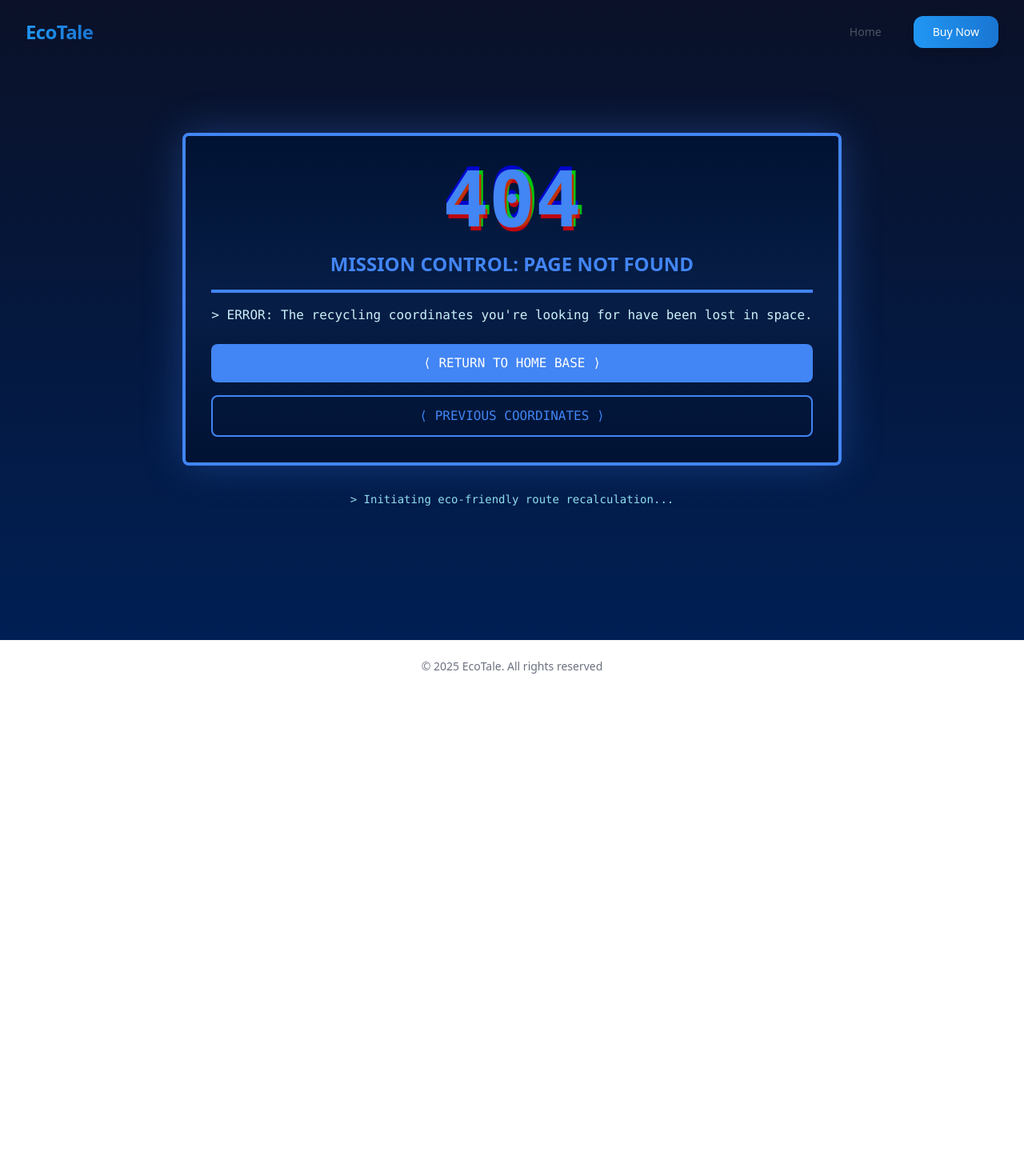
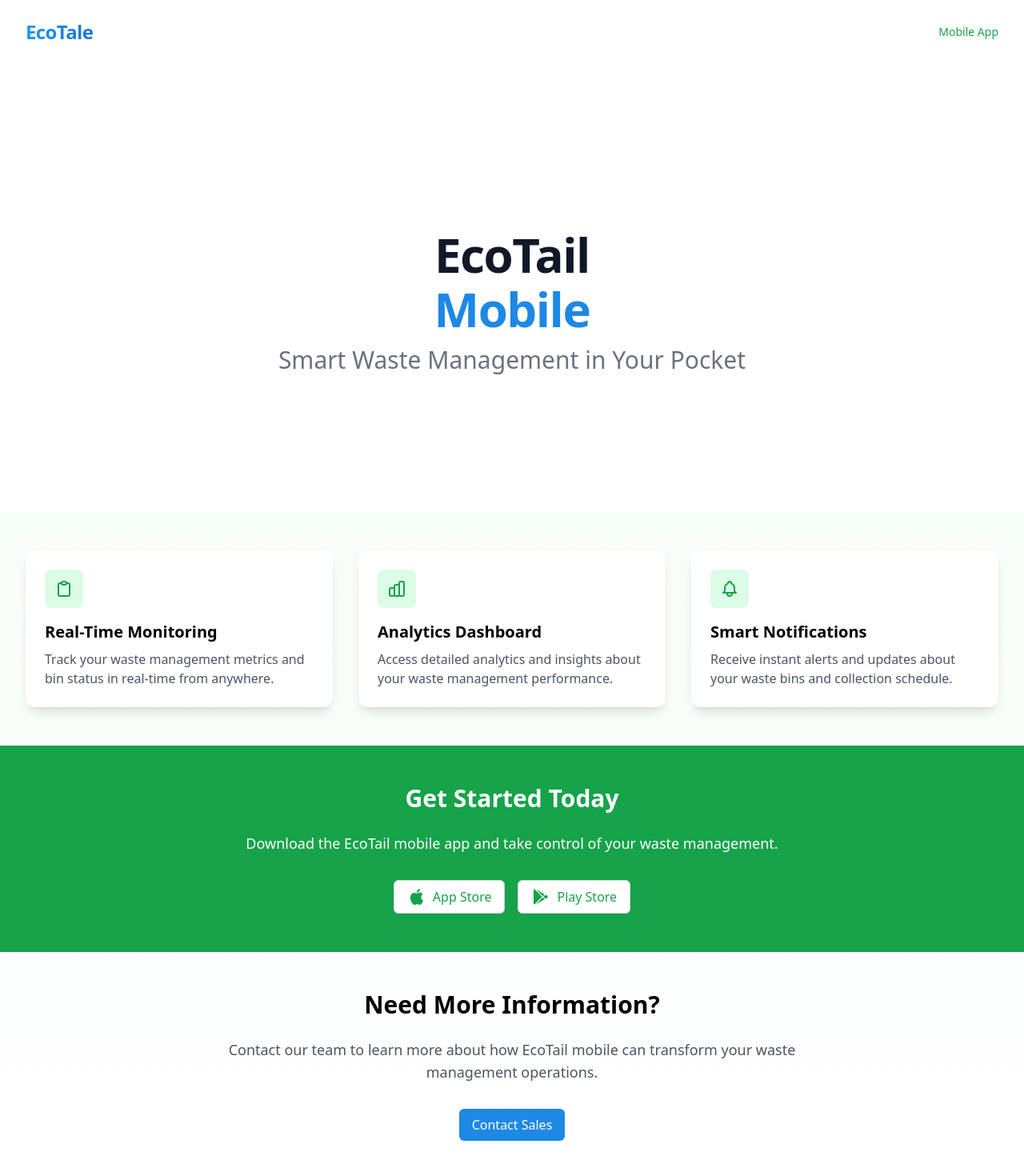
Before and after one commit to SagaSarge/EcoTail, a React (Vite) app: page /mobile in a window 1280 px wide. Shown: the top 1470 px of the page at 80% size. Before the commit the page ends 865 px from the top, so only its background shows below. Built offline with nearby package versions, Linux system fonts and the light colour scheme.

Commit message:
Add mobile landing page and update Navbar navigation
- Introduce MobileLandingPage component
- Add new '/mobile' route in App.tsx
- Update Navbar with mobile app navigation button
- Refactor App.tsx layout and routing structure

```diff
--- a/src/App.tsx
+++ b/src/App.tsx
@@ -21,6 +21,7 @@ import { BlogListingPage } from './components/pages/BlogListingPage';
 import { BlogPostPage } from './components/pages/BlogPostPage';
 import { blogPosts } from './components/sections/BlogSection';
 import { EnterpriseContactPage } from './components/pages/EnterpriseContactPage';
+import { MobileLandingPage } from './components/pages/MobileLandingPage';
 
 function LandingHero() {
   const [rotatingWord, setRotatingWord] = useState('families');
@@ -104,11 +105,31 @@ function AppContent() {
   const location = useLocation();
 
   return (
-    <div className="min-h-screen flex flex-col bg-gray-50">
+    <div className="flex flex-col min-h-screen">
       <Navbar />
-      <main className="flex-grow">
       <AnimatePresence mode="wait">
         <Routes location={location} key={location.pathname}>
+          <Route path="/" element={
+            <PageTransition>
+              <div className="flex-grow">
+                <LandingHero />
+                <SmartWasteSection />
+                <EnvironmentalImpactSection />
+                <CostSavingsSection />
+                <HowSavingsSection />
+                <ProblemSolvingSection />
+                <ProductSection />
+                <TestimonialSection />
+                <FAQSection />
+                <BlogSection />
+              </div>
+            </PageTransition>
+          } />
+          <Route path="/mobile" element={
+            <PageTransition>
+              <MobileLandingPage />
+            </PageTransition>
+          } />
           <Route path="/technology" element={
             <PageTransition>
               <TechnologyPage />
@@ -117,11 +138,6 @@ function AppContent() {
           <Route path="/purchase" element={
             <PageTransition>
               <PurchasePage />
-              </PageTransition>
-            } />
-            <Route path="/" element={
-              <PageTransition>
-                <LandingHero />
             </PageTransition>
           } />
           <Route path="/blog" element={
@@ -142,7 +158,6 @@ function AppContent() {
           } />
         </Routes>
       </AnimatePresence>
-      </main>
       <Footer />
     </div>
   );
--- a/src/components/layout/Navbar.tsx
+++ b/src/components/layout/Navbar.tsx
@@ -30,6 +30,10 @@ export const Navbar: React.FC = () => {
     navigate('/');
   };
 
+  const handleMobileClick = () => {
+    navigate('/mobile');
+  };
+
   return (
     <nav
       className={`fixed top-0 left-0 right-0 z-50 transition-all duration-500 transform
@@ -49,20 +53,15 @@ export const Navbar: React.FC = () => {
           </button>
 
           {/* Navigation Links */}
-          <div className="flex items-center gap-4">
-            {location.pathname !== '/' && (
-              <button
-                onClick={handleLogoClick}
-                className="px-6 py-2.5 text-sm font-medium text-gray-600 hover:text-gray-900 transition-colors"
-              >
-                Home
-              </button>
-            )}
+          <div className="hidden md:flex items-center space-x-8">
             <button
-              onClick={() => navigate('/purchase')}
-              className="px-6 py-2.5 text-sm font-medium text-white bg-gradient-to-r from-[#2196F3] to-[#1976D2] rounded-xl shadow-lg hover:shadow-[0_5px_20px_rgba(33,150,243,0.3)] hover:scale-[1.02] transition-all duration-300"
+              onClick={handleMobileClick}
+              className={`text-sm font-medium transition-colors duration-200
+                ${location.pathname === '/mobile'
+                  ? 'text-green-600'
+                  : 'text-gray-600 hover:text-green-600'}`}
             >
-              Buy Now
+              Mobile App
             </button>
           </div>
         </div>
--- /dev/null
+++ b/src/components/pages/MobileLandingPage.tsx
@@ -0,0 +1,151 @@
+import React from 'react';
+import { motion } from 'framer-motion';
+import { useAnalytics } from '../../hooks/useAnalytics';
+import { Button } from '../common/Button';
+import { PageHero } from '../common/PageHero';
+
+export const MobileLandingPage: React.FC = () => {
+  const { trackEvent } = useAnalytics();
+
+  const fadeInUp = {
+    hidden: { opacity: 0, y: 20 },
+    visible: { opacity: 1, y: 0 },
+  };
+
+  const handleAppStoreClick = () => {
+    trackEvent({
+      action: 'click',
+      category: 'download',
+      label: 'app_store'
+    });
+  };
+
+  const handlePlayStoreClick = () => {
+    trackEvent({
+      action: 'click',
+      category: 'download',
+      label: 'play_store'
+    });
+  };
+
+  const handleContactClick = () => {
+    trackEvent({
+      action: 'click',
+      category: 'contact',
+      label: 'sales'
+    });
+  };
+
+  return (
+    <div className="min-h-screen bg-gradient-to-b from-green-50 to-white">
+      <PageHero
+        title="EcoTail Mobile"
+        subtitle="Smart Waste Management in Your Pocket"
+        className="pt-20 pb-12 px-4 sm:px-6 lg:px-8"
+      />
+
+      {/* App Features Section */}
+      <section className="py-12 px-4 sm:px-6 lg:px-8">
+        <div className="max-w-7xl mx-auto">
+          <motion.div
+            initial="hidden"
+            animate="visible"
+            variants={fadeInUp}
+            className="grid grid-cols-1 md:grid-cols-2 lg:grid-cols-3 gap-8"
+          >
+            {/* Feature Cards */}
+            <div className="bg-white rounded-xl shadow-lg p-6 hover:shadow-xl transition-shadow">
+              <div className="h-12 w-12 bg-green-100 rounded-lg flex items-center justify-center mb-4">
+                <svg className="h-6 w-6 text-green-600" fill="none" viewBox="0 0 24 24" stroke="currentColor">
+                  <path strokeLinecap="round" strokeLinejoin="round" strokeWidth={2} d="M9 5H7a2 2 0 00-2 2v12a2 2 0 002 2h10a2 2 0 002-2V7a2 2 0 00-2-2h-2M9 5a2 2 0 002 2h2a2 2 0 002-2M9 5a2 2 0 012-2h2a2 2 0 012 2" />
+                </svg>
+              </div>
+              <h3 className="text-xl font-semibold mb-2">Real-Time Monitoring</h3>
+              <p className="text-gray-600">Track your waste management metrics and bin status in real-time from anywhere.</p>
+            </div>
+
+            <div className="bg-white rounded-xl shadow-lg p-6 hover:shadow-xl transition-shadow">
+              <div className="h-12 w-12 bg-green-100 rounded-lg flex items-center justify-center mb-4">
+                <svg className="h-6 w-6 text-green-600" fill="none" viewBox="0 0 24 24" stroke="currentColor">
+                  <path strokeLinecap="round" strokeLinejoin="round" strokeWidth={2} d="M9 19v-6a2 2 0 00-2-2H5a2 2 0 00-2 2v6a2 2 0 002 2h2a2 2 0 002-2zm0 0V9a2 2 0 012-2h2a2 2 0 012 2v10m-6 0a2 2 0 002 2h2a2 2 0 002-2m0 0V5a2 2 0 012-2h2a2 2 0 012 2v14a2 2 0 01-2 2h-2a2 2 0 01-2-2z" />
+                </svg>
+              </div>
+              <h3 className="text-xl font-semibold mb-2">Analytics Dashboard</h3>
+              <p className="text-gray-600">Access detailed analytics and insights about your waste management performance.</p>
+            </div>
+
+            <div className="bg-white rounded-xl shadow-lg p-6 hover:shadow-xl transition-shadow">
+              <div className="h-12 w-12 bg-green-100 rounded-lg flex items-center justify-center mb-4">
+                <svg className="h-6 w-6 text-green-600" fill="none" viewBox="0 0 24 24" stroke="currentColor">
+                  <path strokeLinecap="round" strokeLinejoin="round" strokeWidth={2} d="M15 17h5l-1.405-1.405A2.032 2.032 0 0118 14.158V11a6.002 6.002 0 00-4-5.659V5a2 2 0 10-4 0v.341C7.67 6.165 6 8.388 6 11v3.159c0 .538-.214 1.055-.595 1.436L4 17h5m6 0v1a3 3 0 11-6 0v-1m6 0H9" />
+                </svg>
+              </div>
+              <h3 className="text-xl font-semibold mb-2">Smart Notifications</h3>
+              <p className="text-gray-600">Receive instant alerts and updates about your waste bins and collection schedule.</p>
+            </div>
+          </motion.div>
+        </div>
+      </section>
+
+      {/* Download Section */}
+      <section className="py-12 px-4 sm:px-6 lg:px-8 bg-green-600">
+        <div className="max-w-7xl mx-auto text-center">
+          <motion.div
+            initial="hidden"
+            animate="visible"
+            variants={fadeInUp}
+            className="text-white"
+          >
+            <h2 className="text-3xl font-bold mb-6">Get Started Today</h2>
+            <p className="text-lg mb-8">Download the EcoTail mobile app and take control of your waste management.</p>
+            <div className="flex flex-col sm:flex-row gap-4 justify-center">
+              <Button
+                onClick={handleAppStoreClick}
+                variant="outline"
+                className="flex items-center justify-center gap-2 bg-white text-green-600 hover:bg-green-50"
+              >
+                <svg className="h-6 w-6" fill="currentColor" viewBox="0 0 24 24">
+                  <path d="M18.71 19.5c-.83 1.24-1.71 2.45-3.05 2.47-1.34.03-1.77-.79-3.29-.79-1.53 0-2 .77-3.27.82-1.31.05-2.3-1.32-3.14-2.53C4.25 17 2.94 12.45 4.7 9.39c.87-1.52 2.43-2.48 4.12-2.51 1.28-.02 2.5.87 3.29.87.78 0 2.26-1.07 3.81-.91.65.03 2.47.26 3.64 1.98-.09.06-2.17 1.28-2.15 3.81.03 3.02 2.65 4.03 2.68 4.04-.03.07-.42 1.44-1.38 2.83M13 3.5c.73-.83 1.94-1.46 2.94-1.5.13 1.17-.34 2.35-1.04 3.19-.69.85-1.83 1.51-2.95 1.42-.15-1.15.41-2.35 1.05-3.11z" />
+                </svg>
+                App Store
+              </Button>
+              <Button
+                onClick={handlePlayStoreClick}
+                variant="outline"
+                className="flex items-center justify-center gap-2 bg-white text-green-600 hover:bg-green-50"
+              >
+                <svg className="h-6 w-6" fill="currentColor" viewBox="0 0 24 24">
+                  <path d="M3,20.5V3.5C3,2.91 3.34,2.39 3.84,2.15L13.69,12L3.84,21.85C3.34,21.6 3,21.09 3,20.5M16.81,15.12L6.05,21.34L14.54,12.85L16.81,15.12M20.16,10.81C20.5,11.08 20.75,11.5 20.75,12C20.75,12.5 20.5,12.92 20.16,13.19L17.89,14.5L15.39,12L17.89,9.5L20.16,10.81M6.05,2.66L16.81,8.88L14.54,11.15L6.05,2.66Z" />
+                </svg>
+                Play Store
+              </Button>
+            </div>
+          </motion.div>
+        </div>
+      </section>
+
+      {/* Contact Section */}
+      <section className="py-12 px-4 sm:px-6 lg:px-8">
+        <div className="max-w-3xl mx-auto text-center">
+          <motion.div
+            initial="hidden"
+            animate="visible"
+            variants={fadeInUp}
+          >
+            <h2 className="text-3xl font-bold mb-6">Need More Information?</h2>
+            <p className="text-lg text-gray-600 mb-8">
+              Contact our team to learn more about how EcoTail mobile can transform your waste management operations.
+            </p>
+            <Button
+              onClick={handleContactClick}
+              variant="primary"
+              className="w-full sm:w-auto"
+            >
+              Contact Sales
+            </Button>
+          </motion.div>
+        </div>
+      </section>
+    </div>
+  );
+};
--- /dev/null
+++ b/src/stores/mobileAppStore.ts
@@ -0,0 +1,78 @@
+import { create } from 'zustand';
+
+interface AppFeature {
+  id: string;
+  title: string;
+  description: string;
+  icon: string;
+  color: string;
+}
+
+interface AppStats {
+  id: string;
+  value: string;
+  label: string;
+  trend: number;
+}
+
+interface MobileAppState {
+  features: AppFeature[];
+  stats: AppStats[];
+  currentTheme: 'light' | 'dark';
+  setTheme: (theme: 'light' | 'dark') => void;
+}
+
+export const useMobileAppStore = create<MobileAppState>((set) => ({
+  features: [
+    {
+      id: 'analytics',
+      title: 'Smart Analytics',
+      description: 'Track your waste reduction journey with AI-powered insights',
+      icon: 'chart-bar',
+      color: 'from-purple-500 to-indigo-600'
+    },
+    {
+      id: 'gamification',
+      title: 'Green Rewards',
+      description: 'Earn points and compete in eco-challenges',
+      icon: 'trophy',
+      color: 'from-emerald-500 to-teal-600'
+    },
+    {
+      id: 'recommendations',
+      title: 'AI Recommendations',
+      description: 'Get personalized tips for waste reduction',
+      icon: 'lightbulb',
+      color: 'from-amber-500 to-orange-600'
+    },
+    {
+      id: 'community',
+      title: 'Community Impact',
+      description: 'Join forces with others for bigger environmental impact',
+      icon: 'users',
+      color: 'from-rose-500 to-pink-600'
+    }
+  ],
+  stats: [
+    {
+      id: 'users',
+      value: '50K+',
+      label: 'Active Users',
+      trend: 12
+    },
+    {
+      id: 'waste',
+      value: '120T',
+      label: 'Waste Reduced',
+      trend: 8
+    },
+    {
+      id: 'challenges',
+      value: '1.2K',
+      label: 'Challenges Completed',
+      trend: 15
+    }
+  ],
+  currentTheme: 'light',
+  setTheme: (theme) => set({ currentTheme: theme })
+}));
```
Lines whose indentation alone changed are shown as unchanged.
